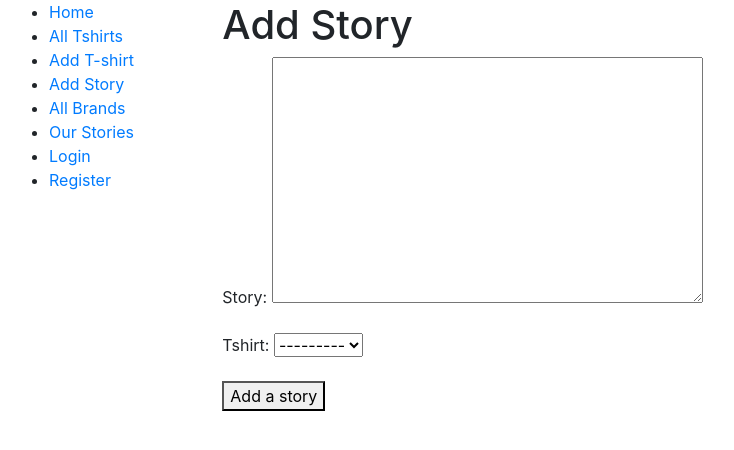
After one commit to wojtekidd/djangoapp-koszulki, a Django app: page /add_story/ in a window 1280 px wide. The commit adds this page. Shown: the top 450 px of the page, without its empty margins (6-740 px from the left). Run offline with Django 3.2, Linux system fonts and the light colour scheme; data that the repository does not hold is empty; some libraries are stand-ins or nearby versions.

Commit message:
added add story function (view, form, html) added tshirt view (view, html) added total brand count

```diff
--- a/koszulki/settings.py
+++ b/koszulki/settings.py
@@ -11,7 +11,7 @@ https://docs.djangoproject.com/en/3.0/ref/settings/
 """
 
 import os
-# import django_heroku
+import django_heroku
 
 # Build paths inside the project like this: os.path.join(BASE_DIR, ...)
 BASE_DIR = os.path.dirname(os.path.dirname(os.path.abspath(__file__)))
@@ -139,4 +139,4 @@ DATABASES['default'].update(prod_db)
 
 CRISPY_TEMPLATE_PACK = 'bootstrap4'
 
-# django_heroku.settings(locals())
+django_heroku.settings(locals())
--- a/requirements.txt
+++ b/requirements.txt
@@ -7,5 +7,5 @@ django-import-export==2.0.2
 gunicorn==20.0.4
 django-crispy-forms==1.9.0
 Pillow==7.1.2
-# psycopg2==2.8.5
-# django-heroku==0.3.1
+psycopg2==2.8.5
+django-heroku==0.3.1
--- a/tshirts/forms.py
+++ b/tshirts/forms.py
@@ -1,5 +1,6 @@
 from django import forms
-from .models import Tshirt
+from .models import Tshirt, Story
+
 
 class TshirtForm(forms.ModelForm):
 
@@ -7,4 +8,15 @@ class TshirtForm(forms.ModelForm):
         model = Tshirt
         fields = ['brand', 'design', 'size', 'video', 'image']
 
+
+class StoryForm(forms.ModelForm):
+    '''
+    This class will help adding story for a tshirt
+    '''
+
+    class Meta:
+        model = Story
+        fields = ['story', 'tshirt']
+
+
 # TODO: add a way to add stories to T-shirts (1 T-shirt has multiple stories / story to user is 1:1)
--- a/tshirts/models.py
+++ b/tshirts/models.py
@@ -34,11 +34,11 @@ class Tshirt(models.Model):
 
 
 class Story(models.Model):
-    body = models.TextField(max_length=400, help_text='')
+    story = models.TextField(max_length=400, help_text='')  # changed atr name to story
     stars = models.IntegerField(default=5,
                                     validators=[MinValueValidator(1), MaxValueValidator(5)])
     created = models.DateTimeField(auto_now_add=True)
-    tshirt = models.ForeignKey('Tshirt', on_delete=models.CASCADE)
+    tshirt = models.ForeignKey(Tshirt, on_delete=models.CASCADE)
 
     class Meta:
         verbose_name = 'Story'
--- /dev/null
+++ b/tshirts/templates/add_story.html
@@ -0,0 +1,9 @@
+{% extends "base_generic.html" %}
+
+{% block content %}
+<h1>Add Story</h1>
+<form method="post" enctype="multipart/form-data">
+        {% csrf_token %}
+        {{ form.as_p }} {#  will render items wrapped in <p> tags #}
+        <button type="submit">Add a story</button>
+{% endblock %}
--- a/tshirts/templates/base_generic.html
+++ b/tshirts/templates/base_generic.html
@@ -22,6 +22,7 @@
           <li><a href="{% url 'index' %}">Home</a></li>
           <li><a href="{% url 'tshirt_list' %}">All Tshirts</a></li>
           <li><a href="{% url 'add_tshirt' %}">Add T-shirt</a></li>
+          <li><a href="{% url 'add_story' %}">Add Story</a></li>
           <li><a href="{% url 'brand_list' %}">All Brands</a></li>
           <li><a href="{% url 'story_list' %}">Our Stories</a></li>
             {% if user.is_authenticated %}
--- a/tshirts/templates/brand_list.html
+++ b/tshirts/templates/brand_list.html
@@ -4,7 +4,7 @@
 {% block content %}
     <h2>Our Brands</h2>
     <ul>
-        {% for brand in object_list %}
+        {% for brand in brands %}
             <li>{{ brand.brand }}</li>
         {% endfor %}
     </ul>
--- a/tshirts/templates/index.html
+++ b/tshirts/templates/index.html
@@ -7,7 +7,7 @@
   <p>The Tshirt portal has the following record counts:</p>
   <ul>
     <li><strong>Tshirts:</strong> {{ num_tshirts }} </li> {# this counts the number of tshirt items #}
-    <li><strong>Brands:</strong> </li> {# yet to impement.#}
+    <li><strong>Brands:</strong>{{ num_brands }} </li> {# yet to impement.#}
     <li><strong>Stories:</strong> {{ num_stories }} </li>
   </ul>
 {% endblock %}
--- a/tshirts/templates/story_detail.html
+++ b/tshirts/templates/story_detail.html
@@ -4,6 +4,6 @@
 {% block content %}
     <h2>{{ story.tshirt }}</h2>
     <body>
-    {{ story.body }}
+    {{ story.story }}
     </body>
 {% endblock %}
--- a/tshirts/templates/story_list.html
+++ b/tshirts/templates/story_list.html
@@ -5,7 +5,7 @@
     <h2>Our Stories</h2>
     <ul>
         {% for story in object_list %}
-            <li> <a href="story_detail/{{ story.id }}">{{story.tshirt}}</a></li>
+            <li> <a href="story_detail/{{ story.id }}">{{ story }}</a></li>
         {% endfor %}
     </ul>
 {% endblock %}
--- a/tshirts/urls.py
+++ b/tshirts/urls.py
@@ -3,7 +3,8 @@ from .views import *
 
 urlpatterns = [
     path('', HomePageView.as_view(), name='index'),
-    path('add/', CreateTshirtView.as_view(), name='add_tshirt'),
+    path('add_tshirt/', CreateTshirtView.as_view(), name='add_tshirt'), # changed to add_tshirt
+    path('add_story/', CreateStoryView.as_view(), name='add_story'), # add_story url
     path('tshirt_list/', TshirtList.as_view(), name="tshirt_list"),
     path('tshirt_list/tshirt_detail/<int:pk>', TshirtDetail.as_view(), name="tshirt_detail"),
     path('brand_list/', BrandsList.as_view(), name="brand_list"),
--- a/tshirts/views.py
+++ b/tshirts/views.py
@@ -1,11 +1,11 @@
-from django.views.generic import CreateView, ListView, DetailView
+from django.views.generic import CreateView, ListView, DetailView, TemplateView
 from django.urls import reverse_lazy
 from django.shortcuts import render, get_object_or_404
 from django.views import View
+from django.http import HttpResponse
 
-from .forms import TshirtForm
+from .forms import TshirtForm, StoryForm
 from .models import Tshirt, Story
-
 
 # Create your views here.
 
@@ -16,8 +16,10 @@ class HomePageView(ListView):
     def get_context_data(self):
         # Call the base implementation first to get a context
         context = super().get_context_data()
-        # Add in a QuerySet of all the Tshirts
+        # Add in a QuerySet of all the Tshirts, referable as num_shirts
         context['num_tshirts'] = Tshirt.objects.all().count()
+        # queryset for all uniqe Tshirt items of the brand column
+        context['num_brands'] = Tshirt.objects.values('brand').distinct().count()
         # this line below counts the number of existing stories
         context['num_stories'] = Story.objects.all().count()
         return context
@@ -27,6 +29,16 @@ class CreateTshirtView(CreateView):
     model = Tshirt
     form_class = TshirtForm
     template_name = 'add_tshirt.html'
+    success_url = reverse_lazy('index')
+
+
+class CreateStoryView(CreateView):
+    """
+    a sepearate view for adding story
+    """
+    model = Story
+    form_class = StoryForm
+    template_name = 'add_story.html'
     success_url = reverse_lazy('index')
 
 
@@ -43,18 +55,32 @@ class TshirtList(ListView):
         return context
 
 
-class TshirtDetail(DetailView):
+class TshirtDetail(TemplateView):
     """
-    Creates a detailed view (all relevant objects) of a t-shirt from db.
+    Creates a detailed view (all relevant objects, stories and t-shirt items) of a t-shirt from db.
     """
-    model = Tshirt
+    # model = Tshirt
+    context_object_name = "tshirt_detail"
     template_name = "tshirt_detail.html"
+    # queryset = Tshirt.objects.all()
 
-    def get_queryset(self):
-        tshirt_objects = Tshirt.objects.all()
-        # story_objects = Tshirt.objects.get()
-        # all_objects = tshirt_objects | story_objects
-        return tshirt_objects
+
+    # def get(self, request, pk):
+    #     id = pk
+    #     tshirt_items = get_object_or_404(Tshirt)
+    #     story_items = Story.objects.filter(story=tshirt_items)
+    #     return render(self.request, "tshirt_detail.html", {"tshirt": tshirt_items, "story": story_items})
+
+    #
+    # def get_queryset(self):
+    #     # all_objects = tshirt_objects | story_objects
+    #     return tshirt_items
+
+    def get_context_data(self, **kwargs):
+        context = super(TshirtDetail, self).get_context_data(**kwargs)
+        context['tshirts'] = Tshirt.objects.all() # creates queryset of all Tshirt items referable as tshirts
+        context['stories'] = Story.objects.all()
+        return context
 
 
 class BrandsList(ListView):
@@ -63,7 +89,7 @@ class BrandsList(ListView):
 
     def get_context_data(self):
         context = super().get_context_data()
-        context['brands'] = Tshirt.objects.all()
+        context['brands'] = Tshirt.objects.values('brand').distinct()
         return context
 
 
```
Also changed, not shown: tshirts/templates/tshirt_detail.html (+21 -6 lines), tshirts/migrations/0002_auto_20200515_1235.py (added), tshirts/templates/add_tshirt.html (line endings or trailing spaces).
